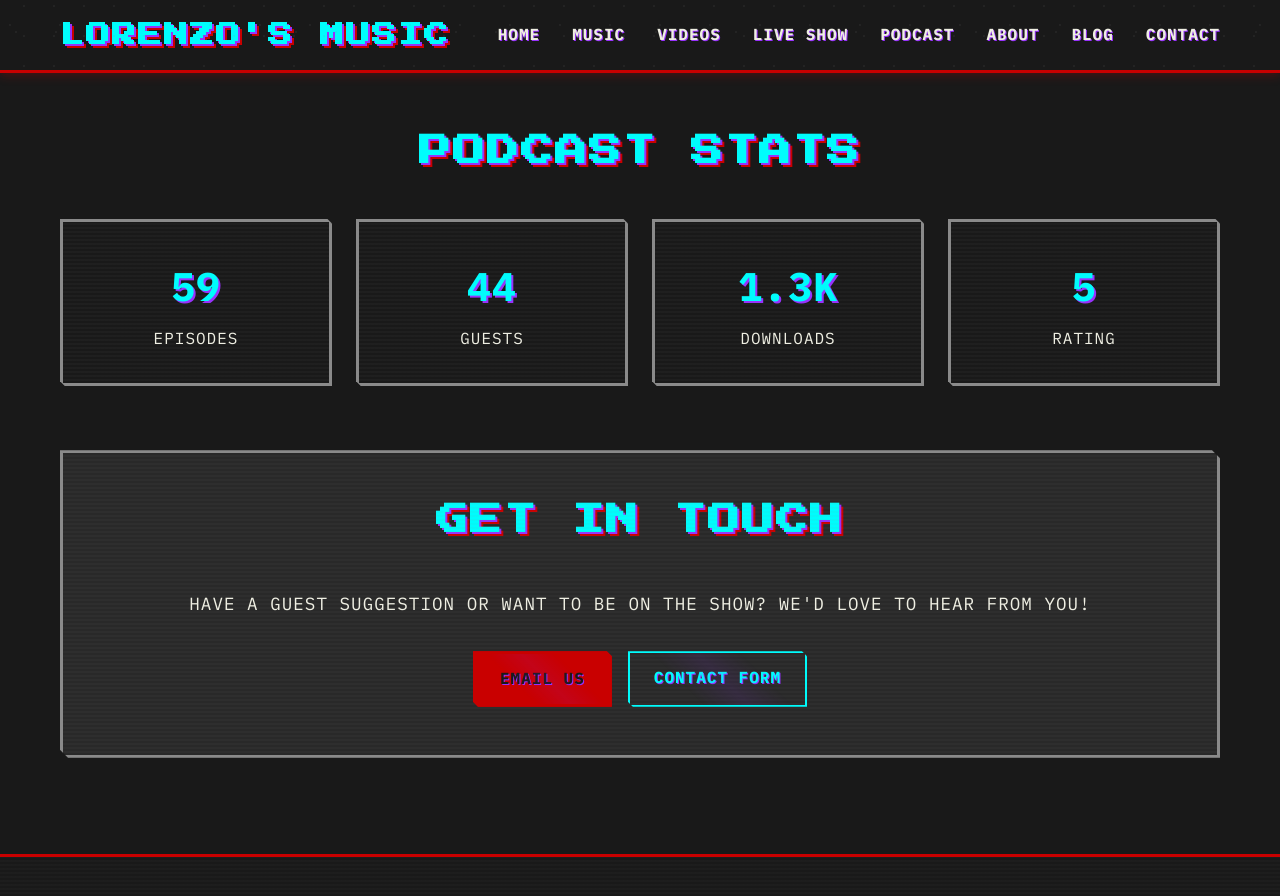
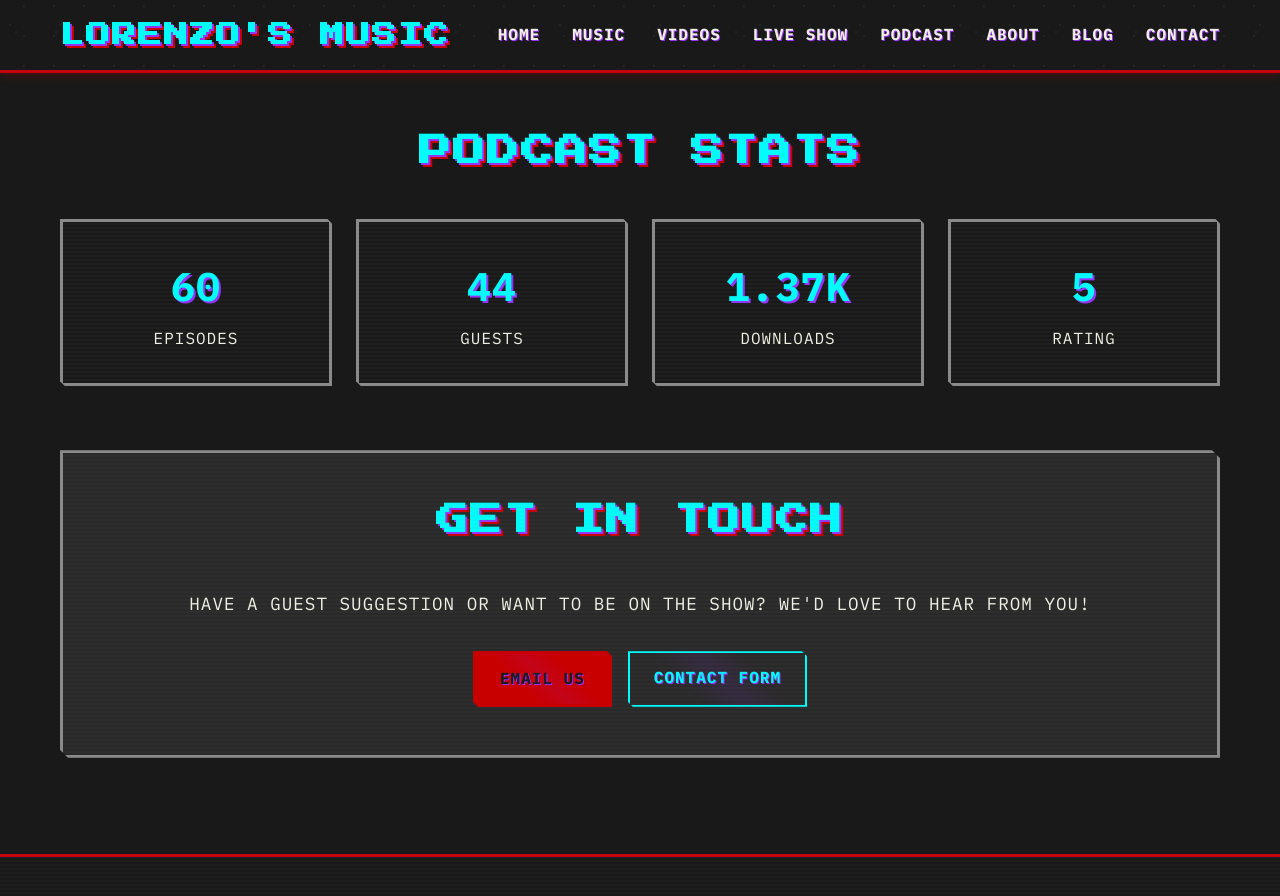
Before and after one commit to tmray/bootleg-videos, a Jekyll site: the page built from podcast.html, in a window 1280 px wide and 900 px high, scrolled down 2662 px. Shown: the top 896 px of the window. Built offline with Jekyll 4.4.1, drawn with Linux system fonts in a browser that asks for light colours.

Commit message:
podcast data updated

```diff
--- a/_data/podcast.yml
+++ b/_data/podcast.yml
@@ -53,13 +53,13 @@ platforms:
 
 # Podcast Stats (optional)
 stats:
-  - number: "59"
+  - number: "60"
     label: "Episodes"
 
   - number: "44"
     label: "Guests"
 
-  - number: "1.3k"
+  - number: "1.37k"
     label: "Downloads"
 
   - number: "5"
```
